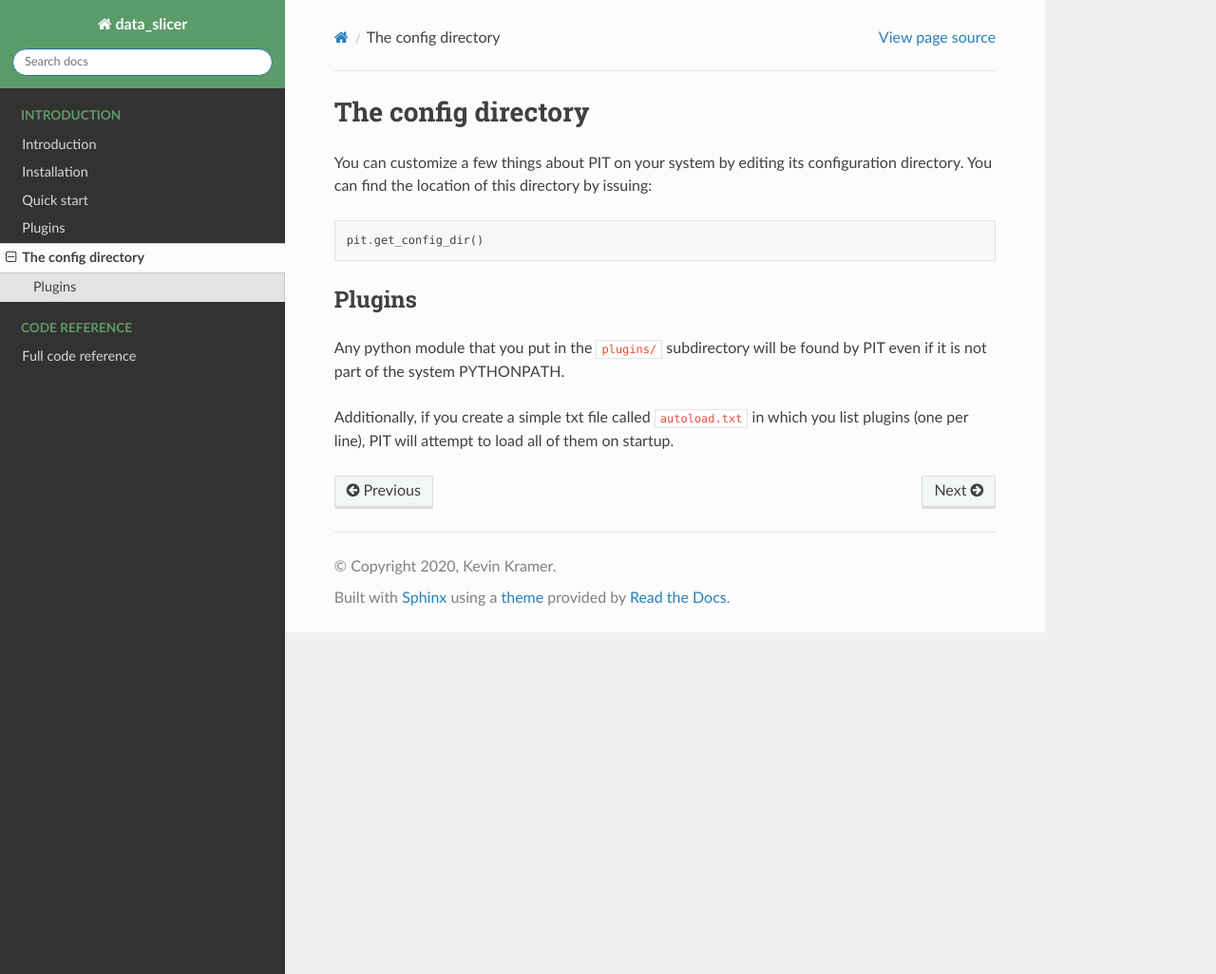
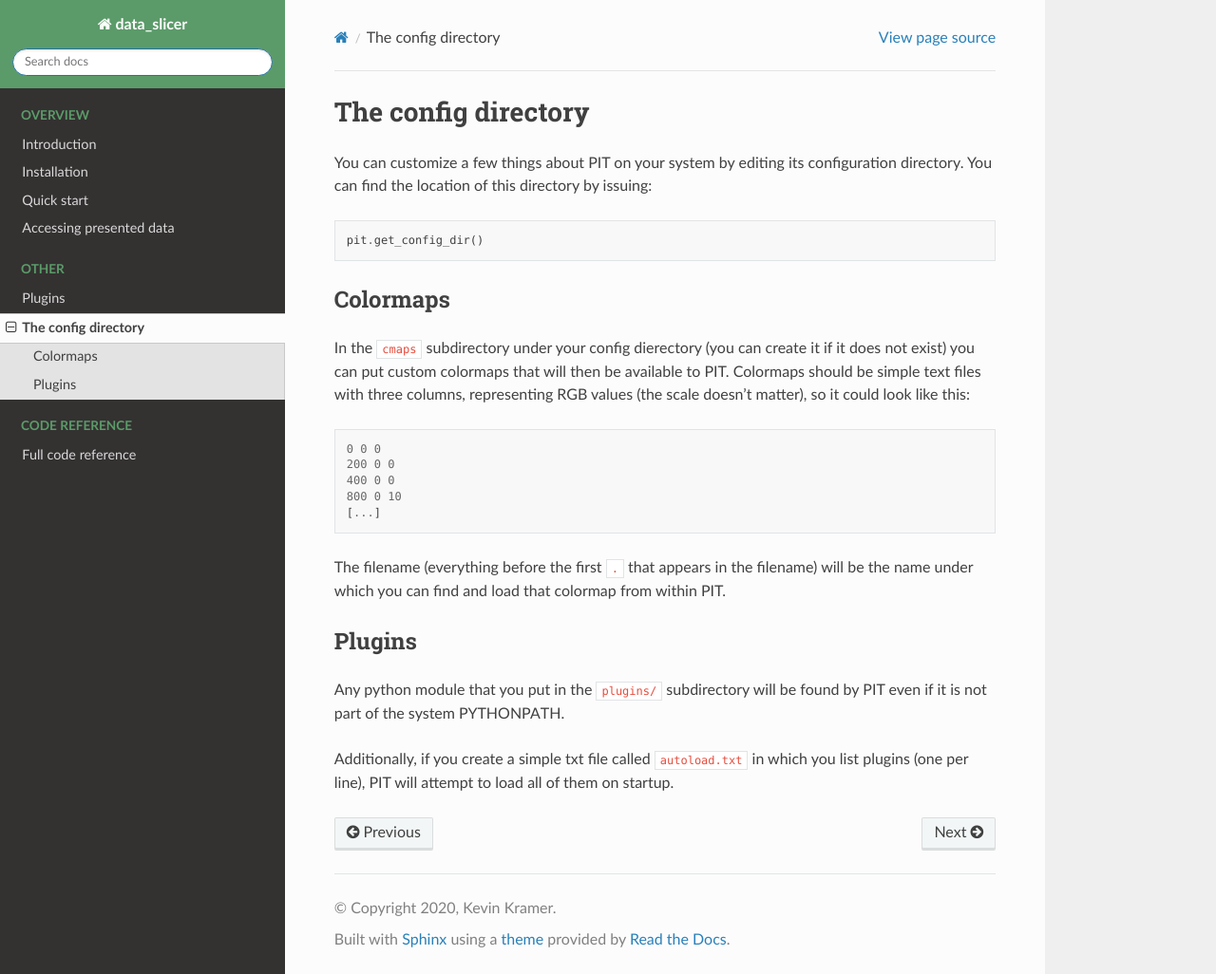
Before and after one commit to kuadrat/data-slicer, a Sphinx documentation site: the page built from doc/source/configuration.rst, in a window 1280 px wide and 1026 px high. Shown: the whole window at 95% size. Built offline with Sphinx 7.4.7 and the Read the Docs theme 2.0.0, drawn with Linux system fonts in a browser that asks for light colours.

```diff
--- a/doc/source/configuration.rst
+++ b/doc/source/configuration.rst
@@ -8,6 +8,25 @@
 You can find the location of this directory by issuing::
 
    pit.get_config_dir()
+
+Colormaps
+---------
+
+In the ``cmaps`` subdirectory under your config dierectory (you can create it
+if it does not exist) you can put custom colormaps that will then be
+available to PIT.
+Colormaps should be simple text files with three columns, representing RGB
+values (the scale doesn't matter), so it could look like this::
+
+    0 0 0
+    200 0 0
+    400 0 0
+    800 0 10
+    [...]
+
+The filename (everything before the first ``.`` that appears in the filename)
+will be the name under which you can find and load that colormap from within
+PIT.
 
 .. _sec-config-plugins:
 
```
Also changed, not shown: doc/source/access.rst (added, +43 -0 lines), doc/source/index.rst (+7 -1 lines), doc/source/quickstart.rst (+7 -5 lines), 2 other files.
